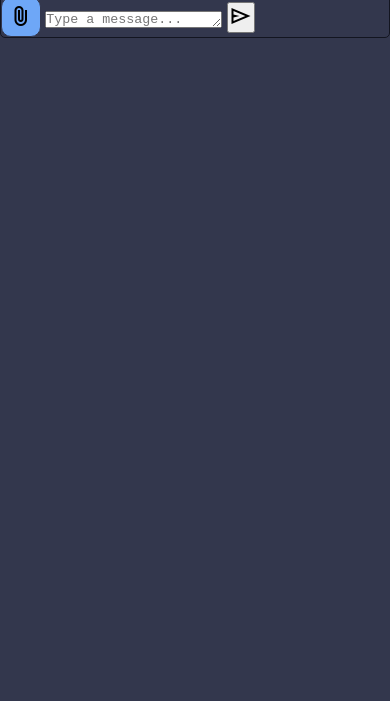
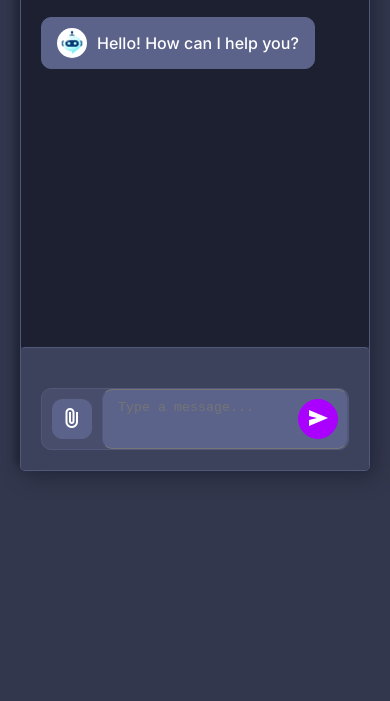
Before and after one commit to FauxMe137/chatbot, a website: page public/index.html in a window 390 px wide. Shown: the part 143-844 px from the top of the page. Drawn offline with nearby package versions, Linux system fonts and the light colour scheme.

Commit message:
Tentative final styling completed. UI testing carried out. Currently not responsive.

```diff
--- a/public/index.html
+++ b/public/index.html
@@ -6,7 +6,7 @@
     <title>Chatbot</title>
     <link rel="icon" href="/assets/chatbot-icon.png" type="image/png">
     <link rel="stylesheet" href="style.css">
-    <link rel="stylesheet" href="https://fonts.googleapis.com/css2?family=Material+Symbols+Outlined:opsz,wght,FILL,GRAD@24,400,0,0&icon_names=attach_file,send,add"/>
+    <link rel="stylesheet" href="https://fonts.googleapis.com/css2?family=Material+Symbols+Outlined:opsz,wght,FILL,GRAD@24..48,400,0..1,0&icon_names=attach_file,send,add"/>
     <link rel="preconnect" href="https://fonts.googleapis.com">
     <link rel="preconnect" href="https://fonts.gstatic.com" crossorigin>
     <link href="https://fonts.googleapis.com/css2?family=Inter:ital,opsz,wght@0,14..32,100..900;1,14..32,100..900&display=swap" rel="stylesheet">
@@ -15,7 +15,7 @@
 <body>
     <main class="chat-container">
         <header class="chat-header">
-            <img src="/assets/chatbot-icon.png">
+            <img src="/assets/chatbot-icon.png" alt="bot image">
             <div>
                 <h1>Chatbot</h1>
                 <p>Ask me anything</p>
@@ -29,6 +29,7 @@
 
         <section id="chat-messages" class="chat-messages" aria-live="polite" aria-label="Chat messages">
             <div class="message bot-message">
+                <img src="/assets/chatbot-icon.png" alt="bot image" class="chat-image">
                 <p>Hello! How can I help you?</p>
             </div>
         </section>
--- a/public/style.css
+++ b/public/style.css
@@ -9,12 +9,14 @@ body{
     font-weight: 500;
 }
 .chat-container{
-    border: 1px solid hsl(230, 25%, 10%);
+    border: 1px solid hsl(230, 20%, 40%);
     border-radius: 5px;
+    margin: 20px;
+    box-shadow: 5px 5px 20px 0 hsl(230, 25%, 15%, 0.7), -5px -5px 7px 0 hsl(230, 25%, 15%, 0.7);
 }
 .chat-header{
     border-radius: 5px;
-    background-color: hsl(230, 20%, 15%);
+    background-color: hsl(230, 20%, 35%);
     display: flex;
     justify-content: flex-start;
     align-items: center;
@@ -41,36 +43,94 @@ img{
     margin-left: auto;
 }
 .chat-messages{
-
+    height: 350px;
+    background-color: hsl(230, 25%, 15%);
+    overflow-y: visible;
+    padding: 10px;
 }
 .message{
-
+    display: flex;
+    justify-content: flex-start;
+    align-items: center;
+    gap: 10px;
+    color: hsl(0, 0%, 100%);
+    margin: 10px;
+    padding: 10px 15px;
+    border-radius: 10px;
+    width: fit-content;
+    max-width: 700px;
+    min-width: 200px;
+}
+.chat-image{
+    height: 30px;
+    width: 30px;
 }
 .bot-message{
-
+    border: 1px solid hsl(230, 20%, 45%);
+    background-color: hsl(230, 20%, 45%);
 }
 .user-message{
-
+    border: 1px solid hsl(280, 100%, 50%);
+    background-color: hsl(280, 100%, 50%);
 }
 .chat-input-area{
-
+    background-color: hsl(230, 20%, 30%);
+    border-top: 1px solid hsl(230, 20%, 40%);
+    border-radius: 5px;
+    padding: 20px;
 }
 .file-preview{
-
+    height: fit-content;
+    min-height: 20px;
+    max-height: 200px;
 }
 .input{
-
+    border: 1px solid hsl(230, 20%, 40%);
+    background-color: hsl(230, 20%, 35%);
+    border-radius: 10px;
+    min-height: 60px;
+    display: flex;
+    align-items: center;
+    gap: 10px;
+    padding: 0 0 0 60px;
+    position: relative;
 }
 #attach-btn{
     height: 40px;
     width: 40px;
     border-radius: 10px;
-    background-color: hsl(215, 90%, 70%);
-    border: 1px solid hsl(230, 20%, 25%);
+    background-color: hsl(230, 20%, 45%);
+    border: 1px solid hsl(230, 20%, 45%);
+    position: absolute;
+    left: 10px;
+    bottom: 10px;
 }
 #message-input{
-
+    min-height: 60px;
+    max-height: 150px;
+    width: 100%;
+    box-sizing: border-box;
+    border-radius: 10px;
+    padding: 10px 55px 10px 15px;
+    resize: none;
+    overflow-y: auto;
+    field-sizing: content;
+    border-right: 1px solid hsl(230, 20%, 40%);
+    border-left: 1px solid hsl(230, 20%, 40%);
+    background-color: hsl(230, 20%, 45%);
+    color: hsl(230, 25%, 15%);
 }
 #send-btn{
-
+    height: 40px;
+    width: 40px;
+    border-radius: 20px;
+    background-color: hsl(280, 100%, 50%);
+    border: 1px solid hsl(280, 100%, 50%);
+    position: absolute;
+    right: 10px;
+    bottom: 10px;
 }
+.material-symbols-outlined{
+    color: white;
+    font-variation-settings: 'FILL' 1;
+}
```
